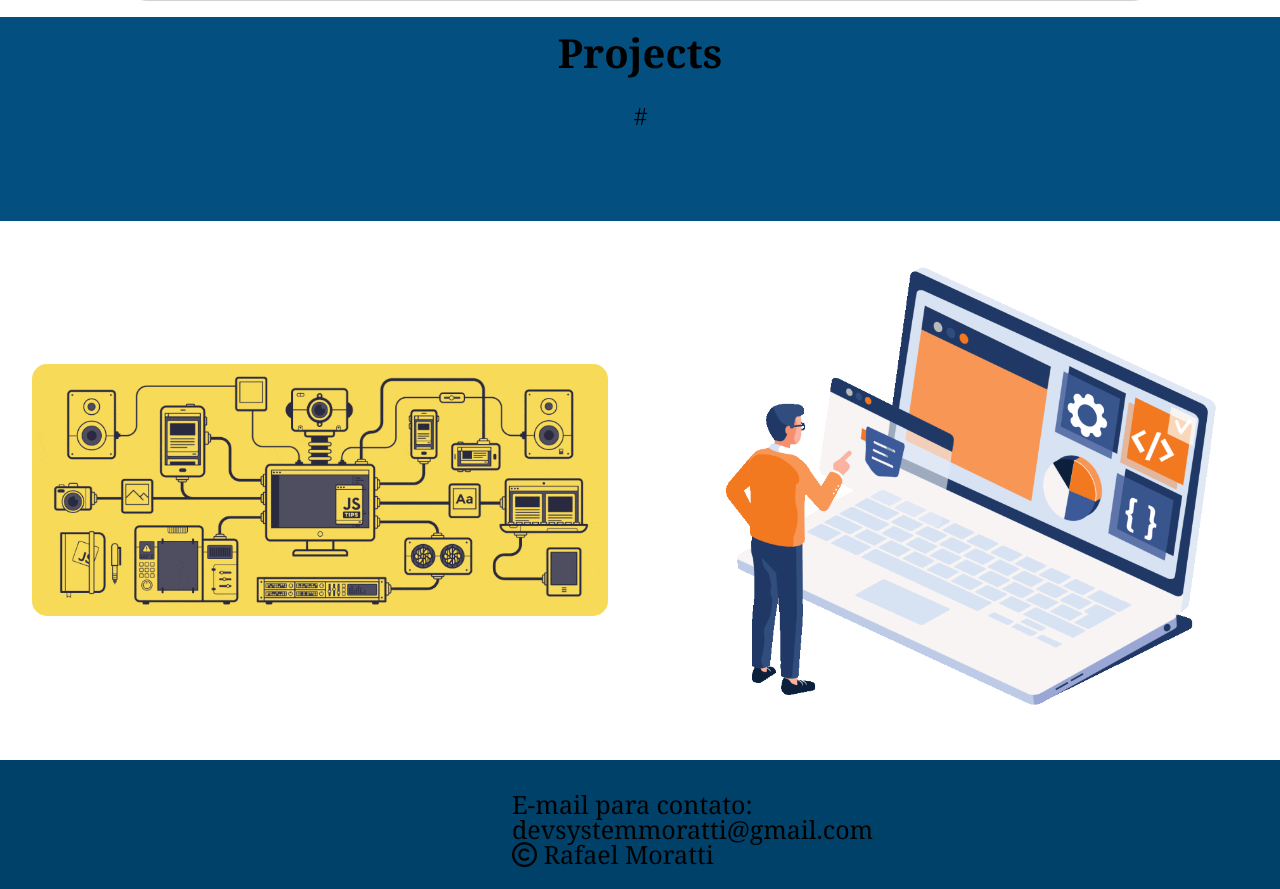
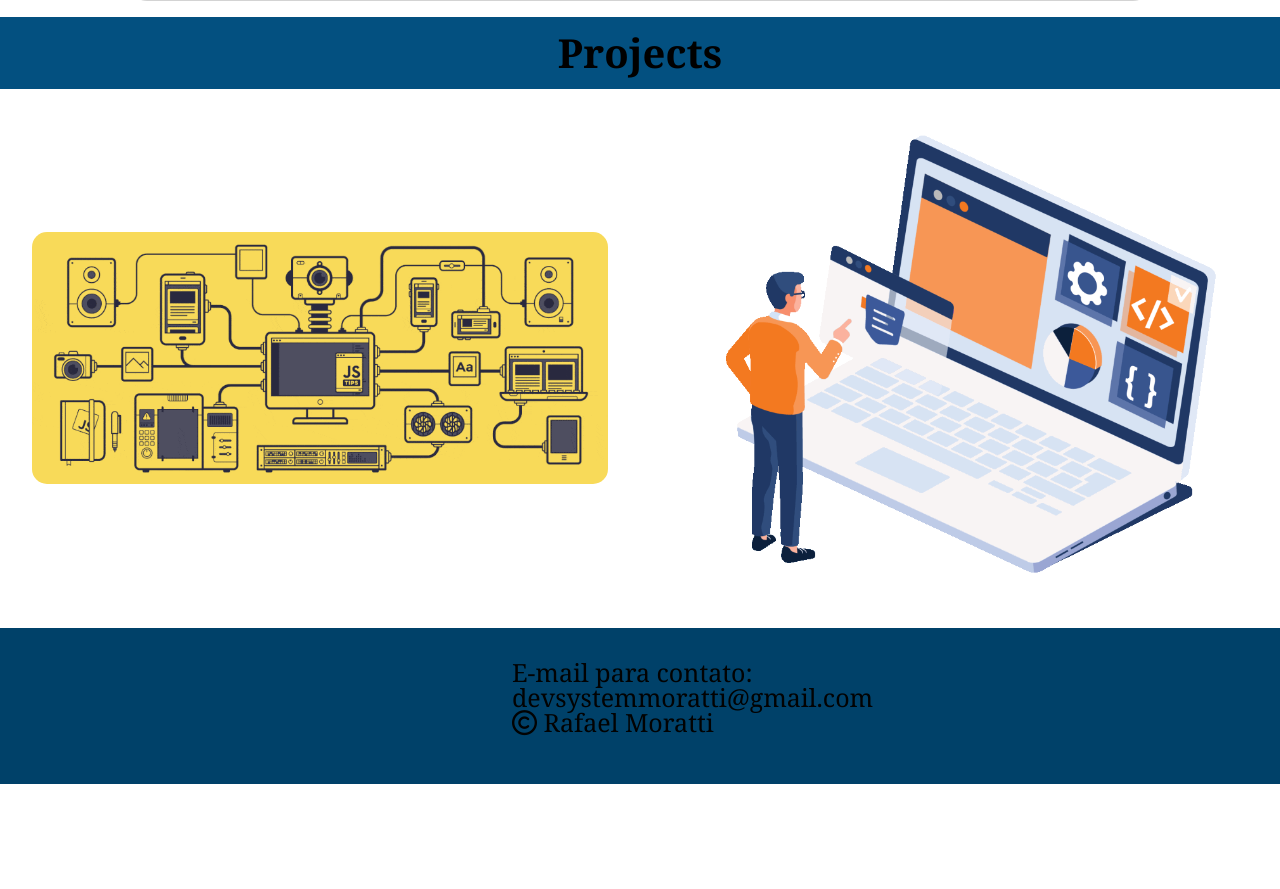
Before and after one commit to Rafael-moratti/Portifolio, a plain HTML site: page index.html in a window 1280 px wide. Shown: the part 2184-3073 px from the top of the page. After the commit the page ends 2968 px from the top, so only its background shows below. Drawn offline with Linux system fonts and the light colour scheme.

Commit message:
Update index.html

```diff
--- a/index.html
+++ b/index.html
@@ -86,9 +86,7 @@
       <section class="work" id="work">
         <div class="main-introduction">
           <h1 class="main-header">Projects</h1>
-          <p class="main-paragraph">
-            #
-          </p>
+
         </div>
         <div class="projects">
           <div class="project project--1">
```
